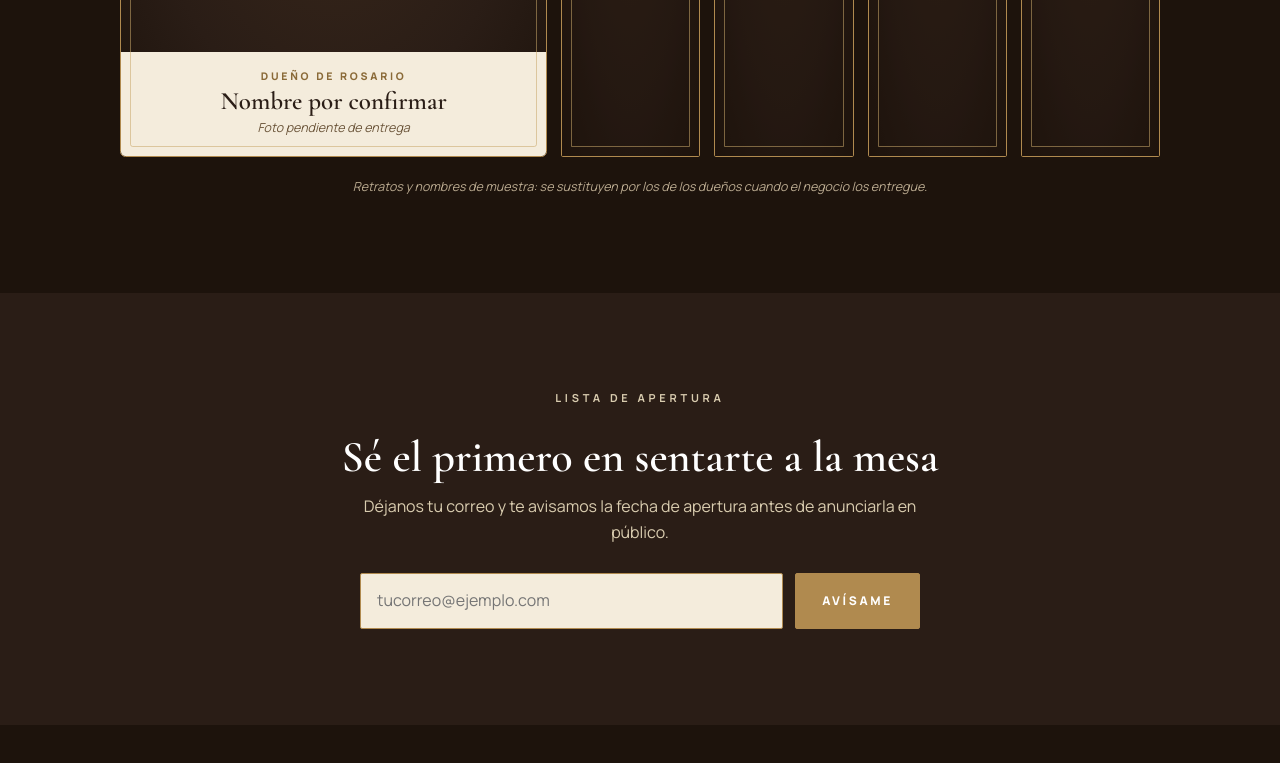
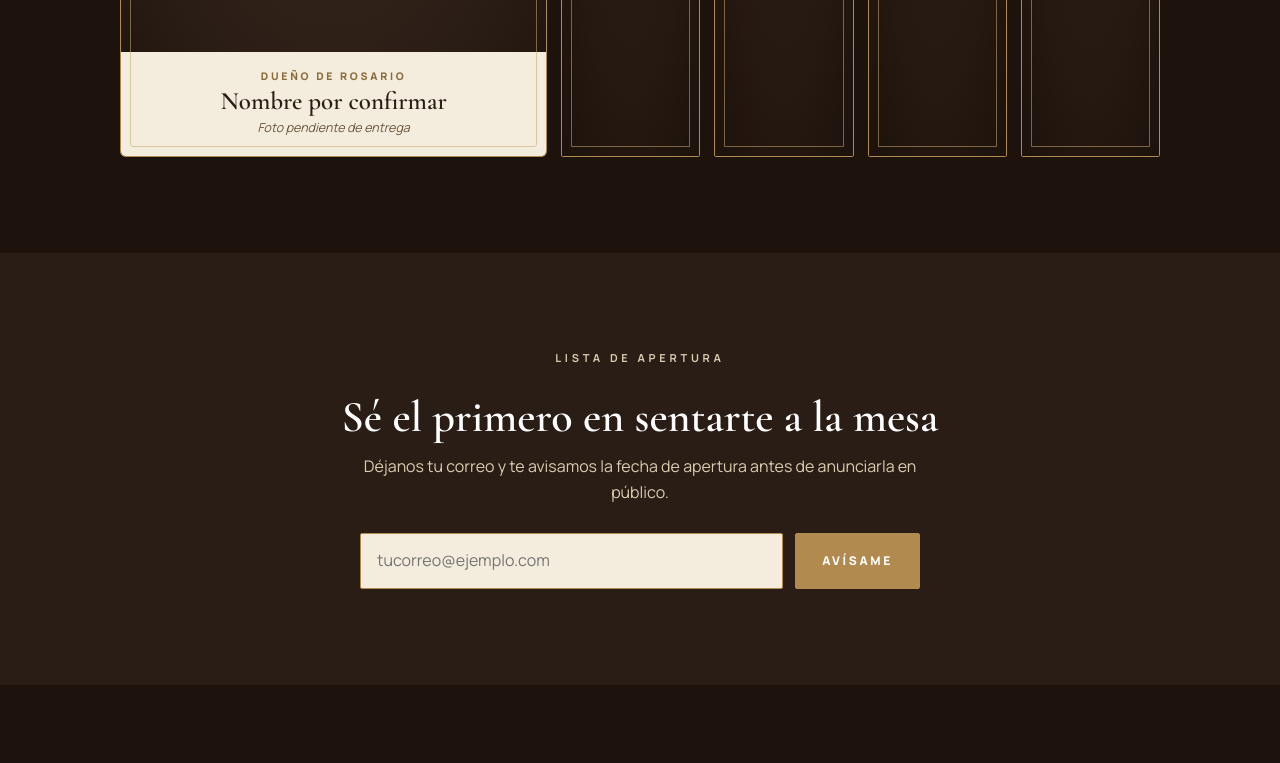
Before and after one commit to lmanzano86-ui/demo-rosario, a plain HTML site: page index.html in a window 1280 px wide. Shown: the part 3706-4469 px from the top of the page. Drawn offline with nearby package versions, Linux system fonts and the light colour scheme; no server answers.

Commit message:
Nosotros: fuera la nota «Retratos y nombres de muestra…» bajo el acordeón de dueños, por orden de Lester

```diff
--- a/index.html
+++ b/index.html
@@ -589,7 +589,6 @@ body{padding-bottom:82px}
       </div>
     </article>
   </div>
-  <p class="nota-muestra" data-es="Retratos y nombres de muestra: se sustituyen por los de los dueños cuando el negocio los entregue." data-en="Sample portraits and names: they will be replaced with the owners' own when the business provides them.">Retratos y nombres de muestra: se sustituyen por los de los dueños cuando el negocio los entregue.</p>
 </section>
 
 <!-- LISTA DE APERTURA -->
```
